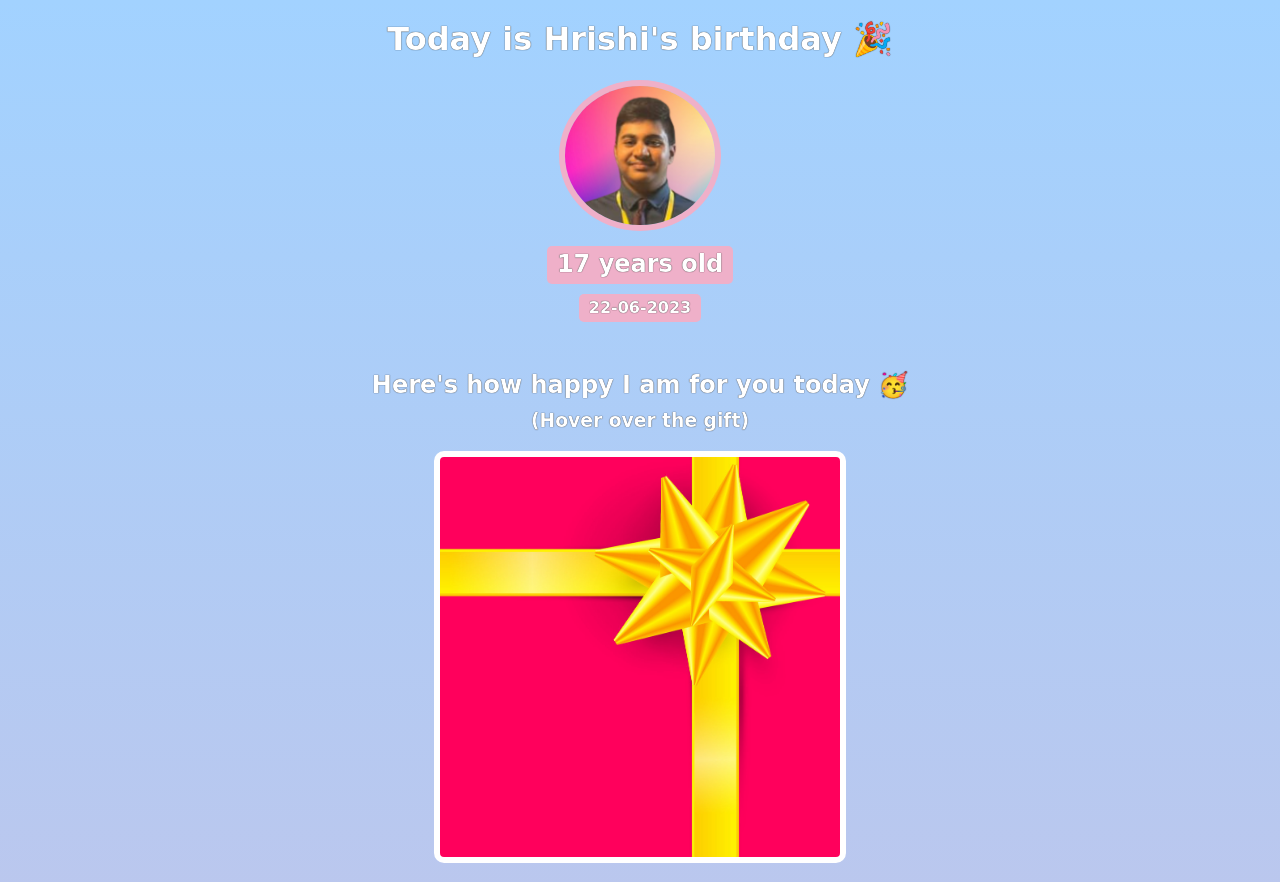
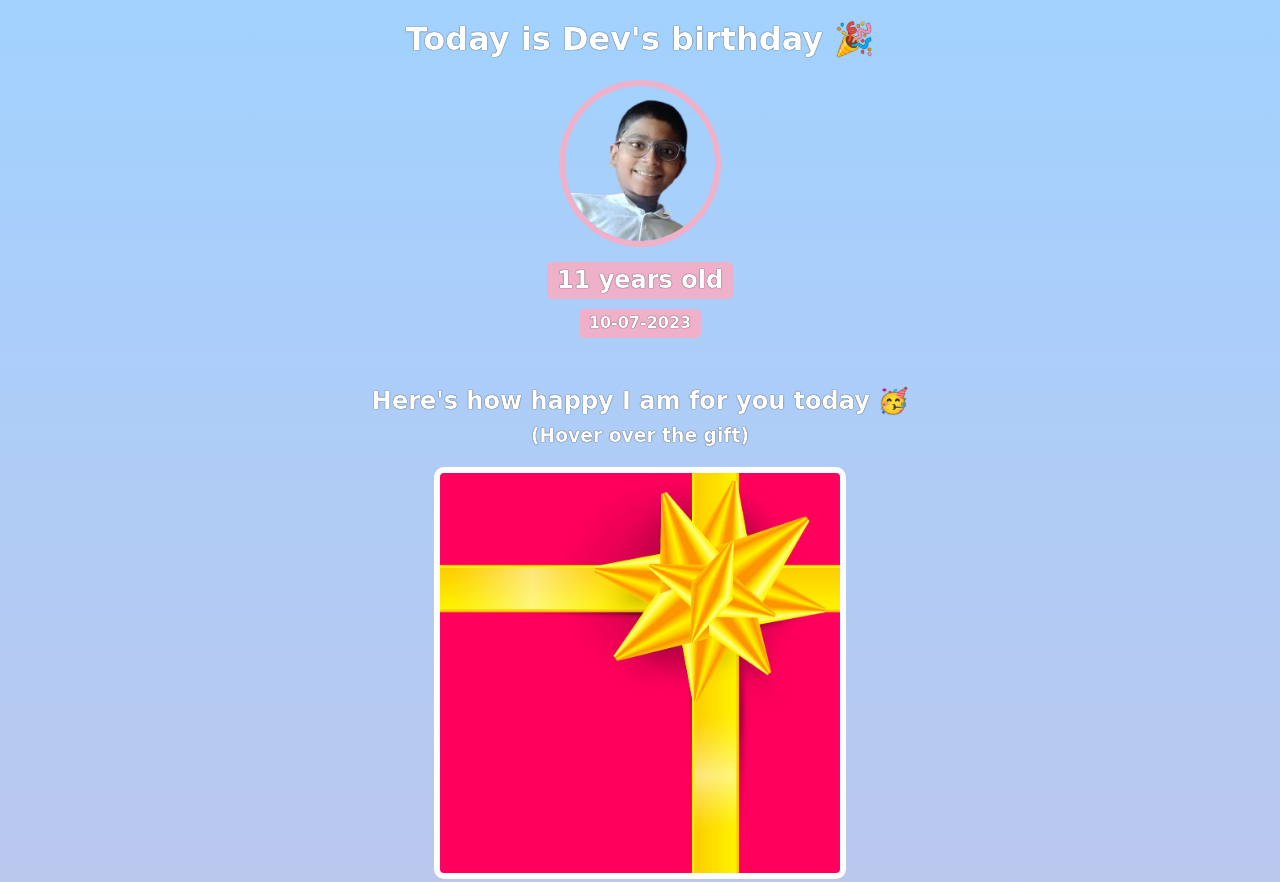
Before and after one commit to Code-Monish/Bday-site, a website built with Vite: page index.html in a window 1280 px wide. Shown: the top 882 px of the page. Built offline with nearby package versions, Linux system fonts and the light colour scheme; a web font is replaced by a local one.

Commit message:
new updates

```diff
--- a/index.html
+++ b/index.html
@@ -7,10 +7,10 @@
     </head>
     <body>
         <div id="header">
-            <h1>Today is Hrishi's birthday 🎉</h1>
-            <img id="bff-img" src="images/Hrishi.png">
-            <h2 id="bday-age">17 years old</h2>
-            <h4 id="bday-date">22-06-2023</h4>
+            <h1>Today is Dev's birthday 🎉</h1>
+            <img id="bff-img" src="images/Dev.png">
+            <h2 id="bday-age">11 years old</h2>
+            <h4 id="bday-date">10-07-2023</h4>
         </div>
 
         <div class="gift-section">
--- a/styles.css
+++ b/styles.css
@@ -75,7 +75,7 @@ h1, h2, h3, h4, p {
 }
 
 #gift-img-badass:hover {
-    background-image: url("images/giphy.gif");
+    background-image: url("images/spidy.gif");
 }
 
 #gift-img-cheers:hover {
```
Also changed, not shown: images/Dev.png (added), images/spidy.gif (added).
